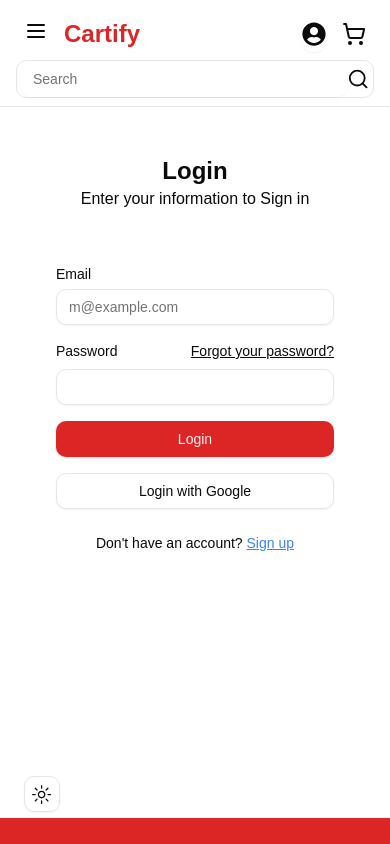
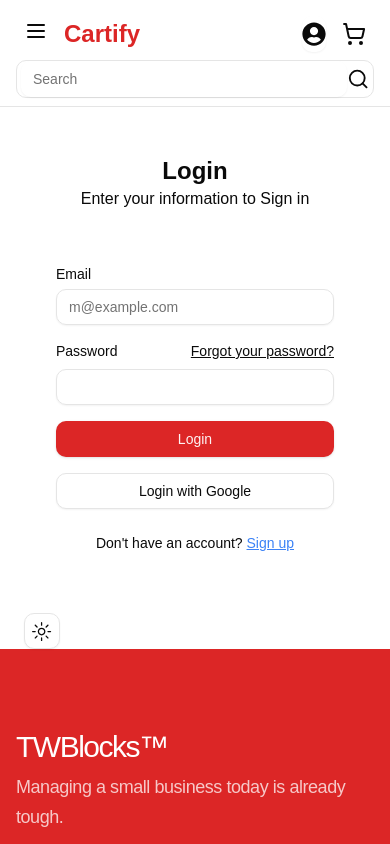
Before and after one commit to Robinson-Taiwo/e-commerce, a Next.js app: page /authentication in a window 390 px wide. Shown: the top 844 px of the page. Built offline with nearby package versions, Linux system fonts and the light colour scheme.

Commit message:
add authentication

```diff
--- a/src/app/authentication/page.tsx
+++ b/src/app/authentication/page.tsx
@@ -9,9 +9,9 @@
 
   return (
     <div className="w-full flex items-center justify-center">
-      <div className="w-full px-8 lg:px-0 min-h-[80vh] lg:grid lg:min-h-[80vh] max-w-6xl lg:grid-cols-2 xl:min-h-[80vh]">
-        <div className="flex items-center justify-center py-12">
-          <div className="mx-auto grid w-[350px] gap-4">
+      <div className="w-full px-8 lg:px-0 min-h-[60vh] lg:grid lg:min-h-[80vh] max-w-6xl lg:grid-cols-2 xl:min-h-[80vh]">
+        <div className="flex items-center  justify-center py-12">
+          <div className="mx-auto  grid w-[350px] gap-4">
 
 
             {/* Conditionally render LoginForm or SignupForm based on isLogin state */}
```
